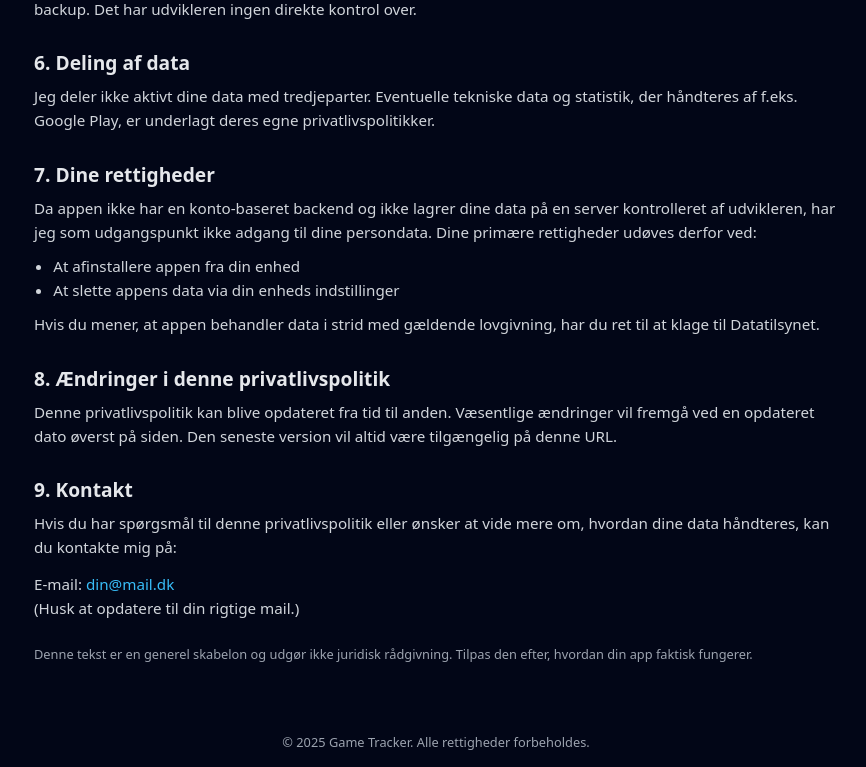
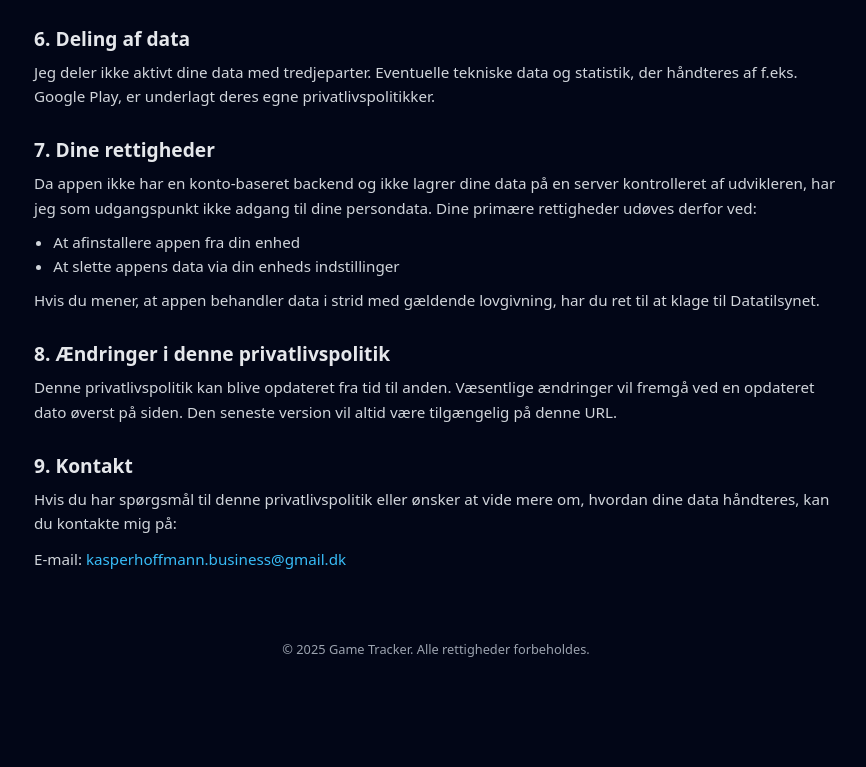
Before and after one commit to kasperhoffmann/game_tracker_site, a plain HTML site: page privacy.html in a window 1280 px wide. Shown: the part 1068-1835 px from the top of the page, without its empty margins (204-1070 px from the left). After the commit the page ends 1742 px from the top, so only its background shows below. Drawn offline with Linux system fonts and the light colour scheme.

Commit message:
Update privacy.html
add email

```diff
--- a/privacy.html
+++ b/privacy.html
@@ -95,8 +95,7 @@
       kan du kontakte mig på:
     </p>
     <p>
-      E-mail: <a href="mailto:din@mail.dk">din@mail.dk</a><br />
-      (Opdatér denne mailadresse til din egen.)
+      E-mail: <a href="mailto:kasperhoffmann.business@gmail.dk">kasperhoffmann.business@gmail.dk</a><br />
     </p>
 
     <h2>2. Hvilke data appen indsamler</h2>
@@ -186,14 +185,9 @@
       hvordan dine data håndteres, kan du kontakte mig på:
     </p>
     <p>
-      E-mail: <a href="mailto:din@mail.dk">din@mail.dk</a><br />
-      (Husk at opdatere til din rigtige mail.)
+      E-mail: <a href="mailto:kasperhoffmann.business@gmail.dk">kasperhoffmann.business@gmail.dk</a><br />
     </p>
 
-    <p style="margin-top:1.5rem; font-size:.8rem; color:#9ca3af;">
-      Denne tekst er en generel skabelon og udgør ikke juridisk rådgivning. Tilpas den efter,
-      hvordan din app faktisk fungerer.
-    </p>
   </main>
 
   <footer>
```
